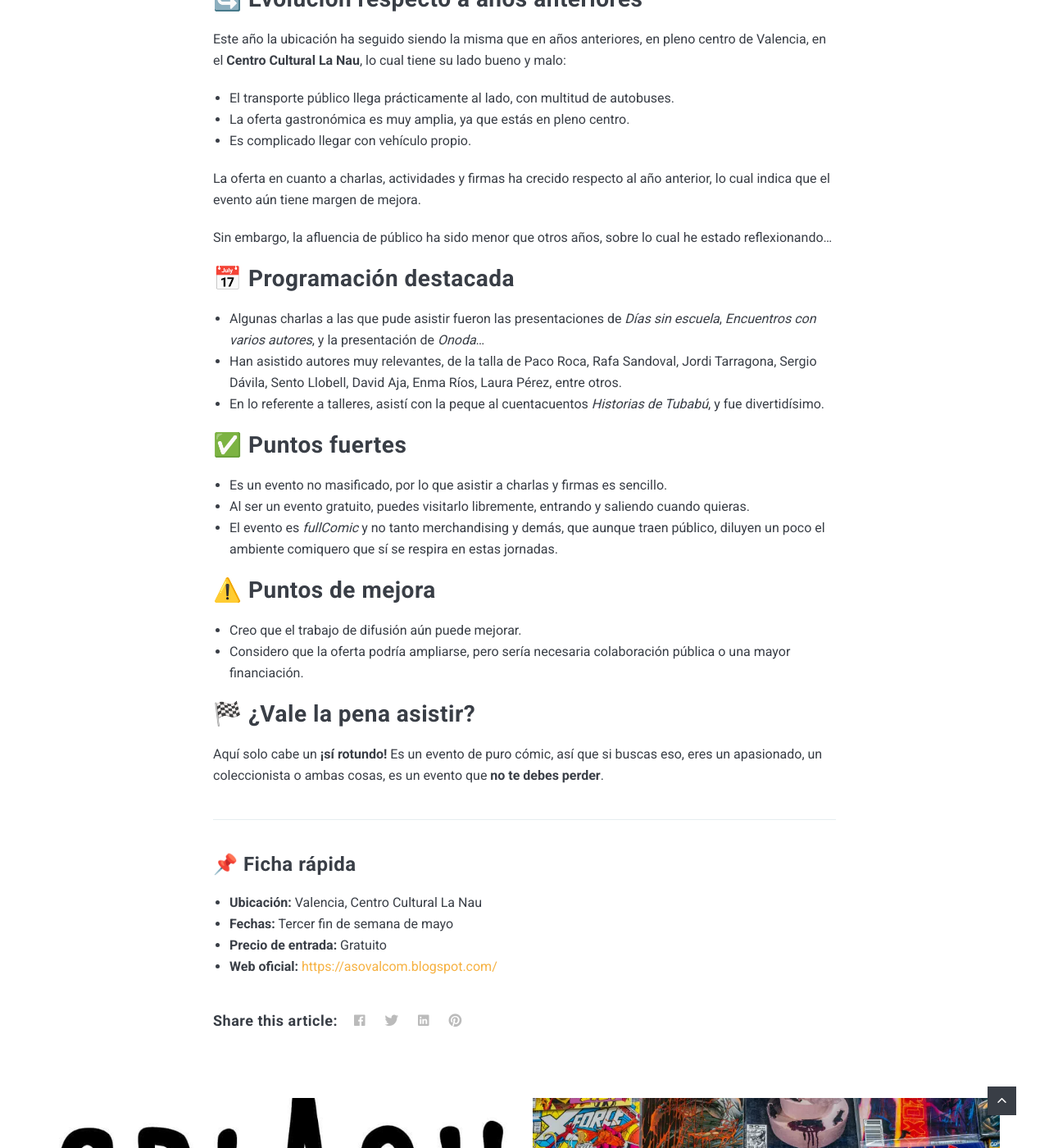
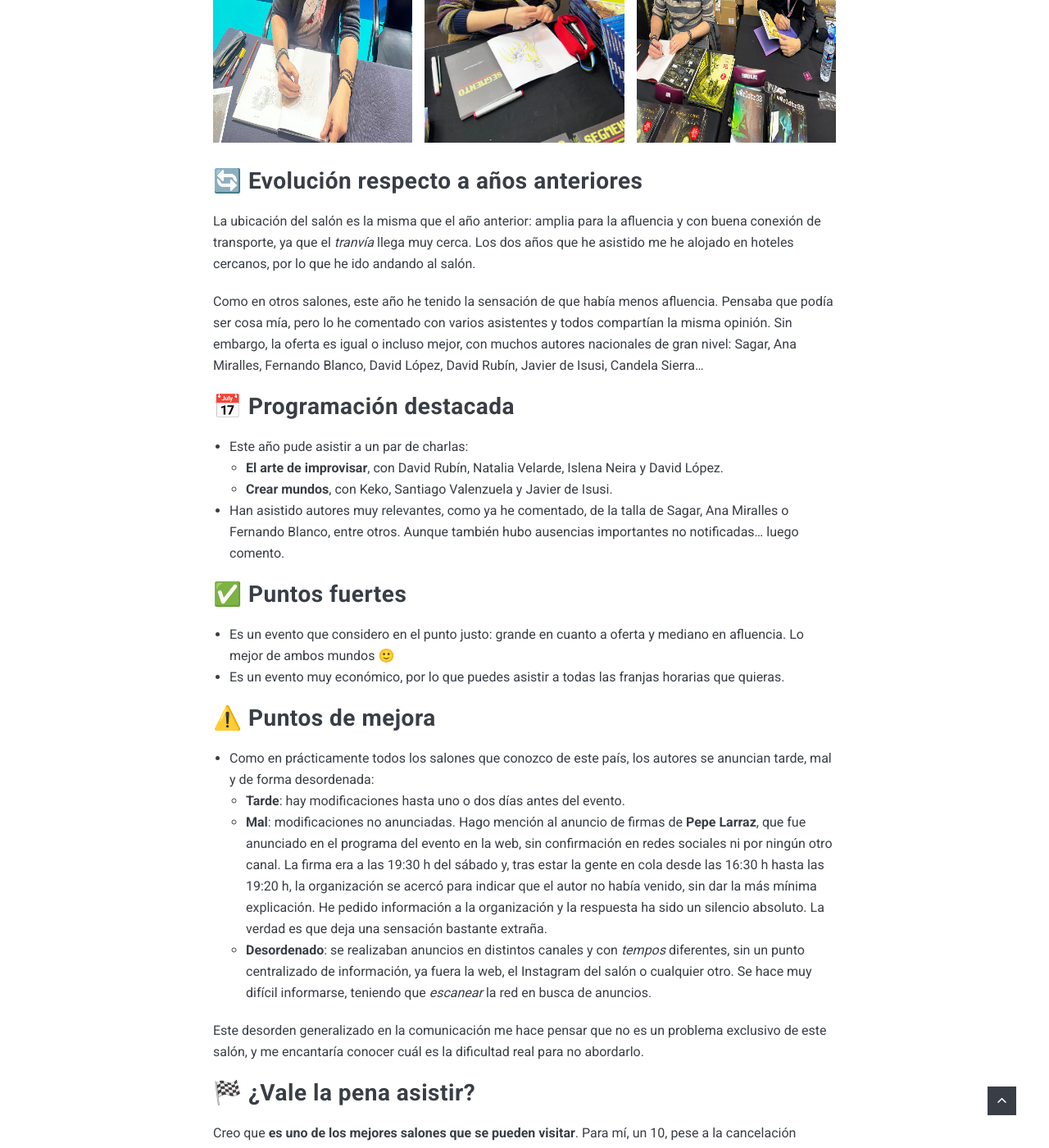
Before and after one commit to malambra/comicplanBlog, a Jekyll site: the page built from _posts/2025-12-29-salon-comic-zaragoza-2025.md, in a window 1280 px wide and 1400 px high, scrolled down 2061 px. Shown: the whole window at 82% size. Built offline with Jekyll 4.4.1, drawn with Linux system fonts in a browser that asks for light colours; nearby versions of some CDN libraries; some of the changed text lies outside the part shown.

Commit message:
nuevo post salon zaragoza 2025

```diff
--- a/_posts/2025-12-29-salon-comic-zaragoza-2025.md
+++ b/_posts/2025-12-29-salon-comic-zaragoza-2025.md
@@ -1,70 +1,72 @@
 ---
 layout: post
-title:  "Jornadas del Cómic de Valencia 2025"
-date:   2025-05-23 01:01:00 +0300
-image:  jornadas_valencia_2025_7.jpeg
-tags:   Salón
+title: "Salón del Cómic de Zaragoza 2025"
+date: 2025-12-12 01:01:00 +0300
+image: jornadas_valencia_2025_7.jpeg
+tags: Salón
 ---
 
-En mayo se celebraron las Jornadas del Cómic de Valencia, una cita obligada para mí, tanto por ser de la ciudad como por ser socio de la Asociación de Cómic de Valencia, que es la organizadora del evento.
+Este diciembre se ha celebrado el Salón del Cómic de Zaragoza, uno de los salones que suelo visitar. Tanto por su propuesta como por su ambiente, me parece una de las mejores opciones que tenemos actualmente.
 
 <div style="display: flex; justify-content: space-between;">
-  <img src="{{ site.baseurl }}/images/jornadas_valencia_2025_1.jpeg" alt="Jornadas Cómic Valencia 2025 1" style="width: 32%; margin-right: 1%;">
-  <img src="{{ site.baseurl }}/images/jornadas_valencia_2025_2.jpeg" alt="Jornadas Cómic Valencia 2025 2" style="width: 32%; margin-right: 1%;">
-  <img src="{{ site.baseurl }}/images/jornadas_valencia_2025_3.jpeg" alt="Jornadas Cómic Valencia 2025 3" style="width: 32%;">
+  <img src="{{ site.baseurl }}/images/zaragoza_2025_5.jpeg" alt="Salón Zaragoza 2025 5" style="width: 32%; margin-right: 1%;">
+  <img src="{{ site.baseurl }}/images/zaragoza_2025_2.jpeg" alt="Salón Zaragoza 2025 2" style="width: 32%; margin-right: 1%;">
+  <img src="{{ site.baseurl }}/images/zaragoza_2025_7.jpeg" alt="Salón Zaragoza 2025 7" style="width: 32%;">
 </div>
 
 ## 🎭 Descripción general
 
-Se trata de un evento gratuito, orientado al cómic, en el que podrás encontrar desde **oferta de librerías y editoriales**, un **artist alley** bien ubicado, multitud de **charlas con autores** y **sesiones de firmas**, así como **talleres**, **exposiciones** y **actividades infantiles**.
+Se trata de un evento que, si bien no es gratuito, casi podría considerarse como tal, ya que el precio de las entradas de mañana o de tarde es de 1 €. Se realiza en un espacio cerrado donde podrás encontrar **una pequeña cafetería** para tomar un café o refresco y algo de comer (panecillos, donuts, etc.). El resto del espacio está dedicado a puestos de **librerías**, **editoriales**, **artist alley** y algo de **merchandising**.
+
+El aforo es limitado, por lo que no se masifica, pero no se puede salir y volver a entrar con la misma entrada, lo cual puede ser un problema para los fumadores. No lo es tanto para comer, ya que el salón cierra un par de horas al mediodía para poder salir, y hay varios bares prácticamente al lado.
 
 <div style="display: flex; justify-content: space-between;">
-  <img src="{{ site.baseurl }}/images/jornadas_valencia_2025_4.jpeg" alt="Jornadas Cómic Valencia 2025 4" style="width: 32%; margin-right: 1%;">
-  <img src="{{ site.baseurl }}/images/jornadas_valencia_2025_5.jpeg" alt="Jornadas Cómic Valencia 2025 5" style="width: 32%; margin-right: 1%;">
-  <img src="{{ site.baseurl }}/images/jornadas_valencia_2025_6.jpeg" alt="Jornadas Cómic Valencia 2025 6" style="width: 32%;">
+  <img src="{{ site.baseurl }}/images/zaragoza_2025_1.jpeg" alt="Salón Zaragoza 2025 1" style="width: 32%; margin-right: 1%;">
+  <img src="{{ site.baseurl }}/images/zaragoza_2025_6.jpeg" alt="Salón Zaragoza 2025 6" style="width: 32%; margin-right: 1%;">
+  <img src="{{ site.baseurl }}/images/zaragoza_2025_3.jpeg" alt="Salón Zaragoza 2025 3" style="width: 32%;">
 </div>
 
 ## 🔄 Evolución respecto a años anteriores
 
-Este año la ubicación ha seguido siendo la misma que en años anteriores, en pleno centro de Valencia, en el **Centro Cultural La Nau**, lo cual tiene su lado bueno y malo:
-- El transporte público llega prácticamente al lado, con multitud de autobuses.
-- La oferta gastronómica es muy amplia, ya que estás en pleno centro.
-- Es complicado llegar con vehículo propio.
+La ubicación del salón es la misma que el año anterior: amplia para la afluencia y con buena conexión de transporte, ya que el *tranvía* llega muy cerca. Los dos años que he asistido me he alojado en hoteles cercanos, por lo que he ido andando al salón.
 
-La oferta en cuanto a charlas, actividades y firmas ha crecido respecto al año anterior, lo cual indica que el evento aún tiene margen de mejora.
-
-Sin embargo, la afluencia de público ha sido menor que otros años, sobre lo cual he estado reflexionando...
+Como en otros salones, este año he tenido la sensación de que había menos afluencia. Pensaba que podía ser cosa mía, pero lo he comentado con varios asistentes y todos compartían la misma opinión. Sin embargo, la oferta es igual o incluso mejor, con muchos autores nacionales de gran nivel: Sagar, Ana Miralles, Fernando Blanco, David López, David Rubín, Javier de Isusi, Candela Sierra…
 
 ## 📅 Programación destacada
 
-- Algunas charlas a las que pude asistir fueron las presentaciones de *Días sin escuela*, *Encuentros con varios autores*, y la presentación de *Onoda*...
-- Han asistido autores muy relevantes, de la talla de Paco Roca, Rafa Sandoval, Jordi Tarragona, Sergio Dávila, Sento Llobell, David Aja, Enma Ríos, Laura Pérez, entre otros.
-- En lo referente a talleres, asistí con la peque al cuentacuentos *Historias de Tubabú*, y fue divertidísimo.
+- Este año pude asistir a un par de charlas:
+  - **El arte de improvisar**, con David Rubín, Natalia Velarde, Islena Neira y David López.
+  - **Crear mundos**, con Keko, Santiago Valenzuela y Javier de Isusi.
+
+- Han asistido autores muy relevantes, como ya he comentado, de la talla de Sagar, Ana Miralles o Fernando Blanco, entre otros. Aunque también hubo ausencias importantes no notificadas… luego comento.
 
 ## ✅ Puntos fuertes
 
-- Es un evento no masificado, por lo que asistir a charlas y firmas es sencillo.
-- Al ser un evento gratuito, puedes visitarlo libremente, entrando y saliendo cuando quieras.
-- El evento es *fullComic* y no tanto merchandising y demás, que aunque traen público, diluyen un poco el ambiente comiquero que sí se respira en estas jornadas.
+- Es un evento que considero en el punto justo: grande en cuanto a oferta y mediano en afluencia. Lo mejor de ambos mundos 🙂
+- Es un evento muy económico, por lo que puedes asistir a todas las franjas horarias que quieras.
 
 ## ⚠️ Puntos de mejora
 
-- Creo que el trabajo de difusión aún puede mejorar.
-- Considero que la oferta podría ampliarse, pero sería necesaria colaboración pública o una mayor financiación.
+- Como en prácticamente todos los salones que conozco de este país, los autores se anuncian tarde, mal y de forma desordenada:
+  - **Tarde**: hay modificaciones hasta uno o dos días antes del evento.
+  - **Mal**: modificaciones no anunciadas. Hago mención al anuncio de firmas de **Pepe Larraz**, que fue anunciado en el programa del evento en la web, sin confirmación en redes sociales ni por ningún otro canal. La firma era a las 19:30 h del sábado y, tras estar la gente en cola desde las 16:30 h hasta las 19:20 h, la organización se acercó para indicar que el autor no había venido, sin dar la más mínima explicación. He pedido información a la organización y la respuesta ha sido un silencio absoluto. La verdad es que deja una sensación bastante extraña.
+  - **Desordenado**: se realizaban anuncios en distintos canales y con *tempos* diferentes, sin un punto centralizado de información, ya fuera la web, el Instagram del salón o cualquier otro. Se hace muy difícil informarse, teniendo que *escanear* la red en busca de anuncios.
+
+Este desorden generalizado en la comunicación me hace pensar que no es un problema exclusivo de este salón, y me encantaría conocer cuál es la dificultad real para no abordarlo.
 
 ## 🏁 ¿Vale la pena asistir?
 
-Aquí solo cabe un **¡sí rotundo!** Es un evento de puro cómic, así que si buscas eso, eres un apasionado, un coleccionista o ambas cosas, es un evento que **no te debes perder**.
+Creo que **es uno de los mejores salones que se pueden visitar**. Para mí, un 10, pese a la cancelación comentada de este año. Sin embargo, creo que estaré un par de años sin poder asistir, ya que quiero conocer otros salones y la conciliación y el presupuesto no dan para todos. Así que en 2026 probablemente cambiaré de destino: Madrid, Barcelona, Vigo… aunque seguro que volveré.
 
 ---
 
 ### 📌 Ficha rápida
 
-- **Ubicación:** Valencia, Centro Cultural La Nau
-- **Fechas:** Tercer fin de semana de mayo
-- **Precio de entrada:** Gratuito
-- **Web oficial:** [https://asovalcom.blogspot.com/](https://asovalcom.blogspot.com/)
+- **Ubicación:** Zaragoza, Auditorio de Zaragoza
+- **Fechas:** Segundo fin de semana de Diciembre
+- **Precio de entrada:** 1€ por turno
+- **Web oficial:** [https://saloncomiczaragoza.com/](https://saloncomiczaragoza.com/)
 
 [jekyll-docs]: https://jekyllrb.com/docs/home
-[jekyll-gh]:   https://github.com/jekyll/jekyll
+[jekyll-gh]: https://github.com/jekyll/jekyll
 [jekyll-talk]: https://talk.jekyllrb.com/
```
Also changed, not shown: _posts/2025-12-28-splash-sagunto-2025.md (+1 -1 lines), images/zaragoza_2025_1.jpeg (added), images/zaragoza_2025_2.jpeg (added), images/zaragoza_2025_3.jpeg (added), images/zaragoza_2025_4.jpeg (added), images/zaragoza_2025_5.jpeg (added), images/zaragoza_2025_6.jpeg (added), images/zaragoza_2025_7.jpeg (added).
